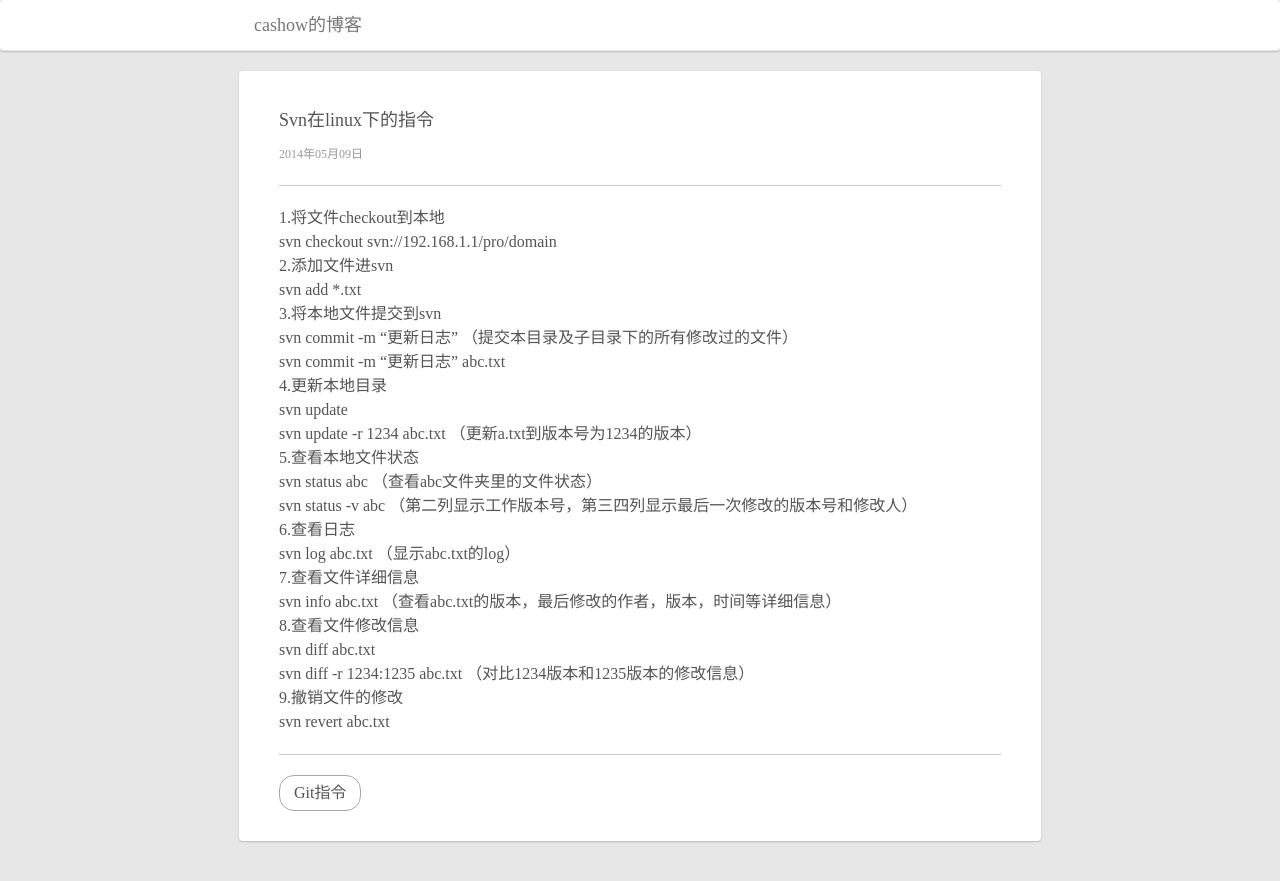
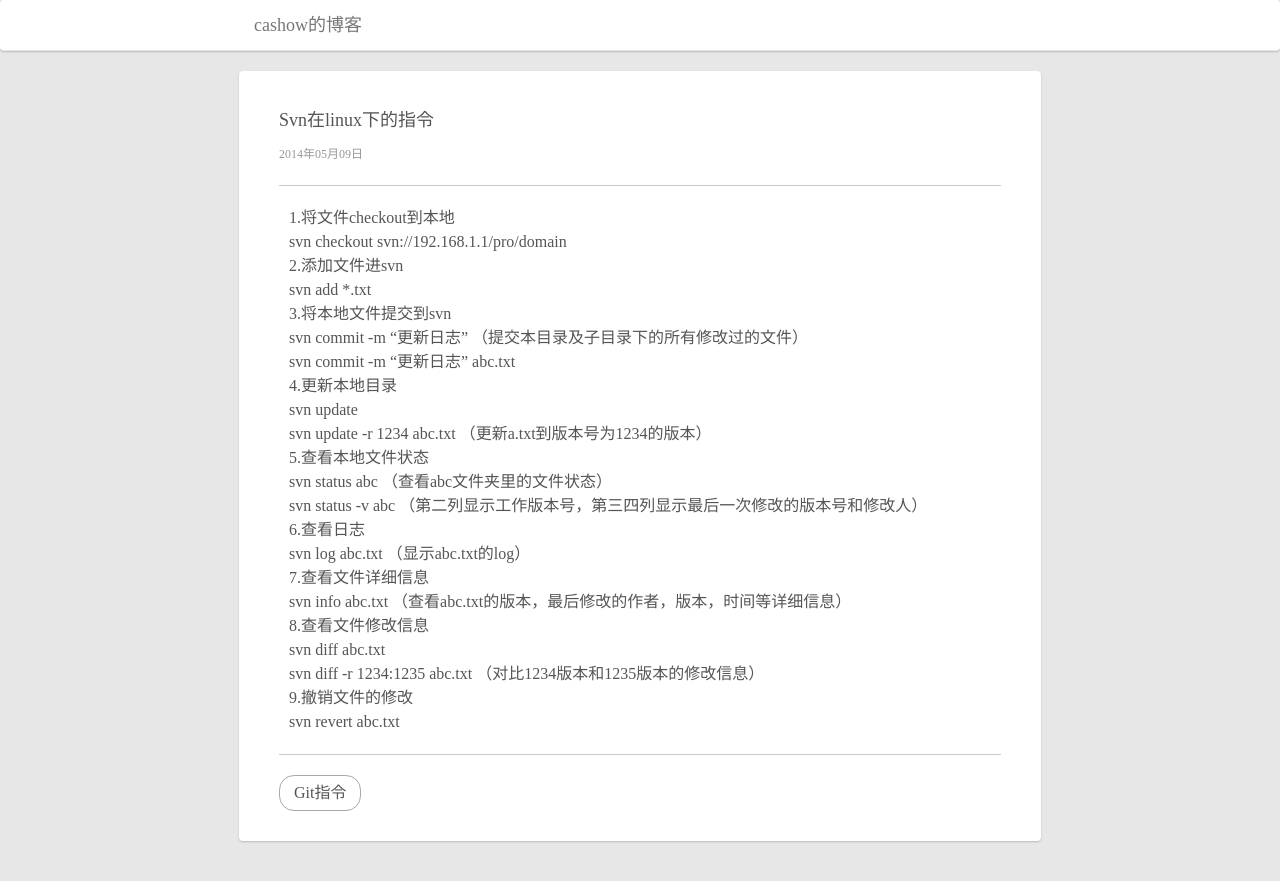
Before and after one commit to cashow/cashow.github.io, a Jekyll site: the page built from _posts/2014-05-09-Svn-command.md, in a window 1280 px wide. Shown: the top 881 px of the page. Built offline with Jekyll 4.4.1, drawn with Linux system fonts in a browser that asks for light colours; Markdown is read by kramdown in place of the engine named in the settings.

Commit message:
修改css文件

```diff
--- a/stylesheets/css/stylesheet.css
+++ b/stylesheets/css/stylesheet.css
@@ -151,3 +151,8 @@ td{
 body {
   font-size: 16px;
 }
+
+.post{
+  margin-left:10px;
+  margin-right:10px;
+}
```
